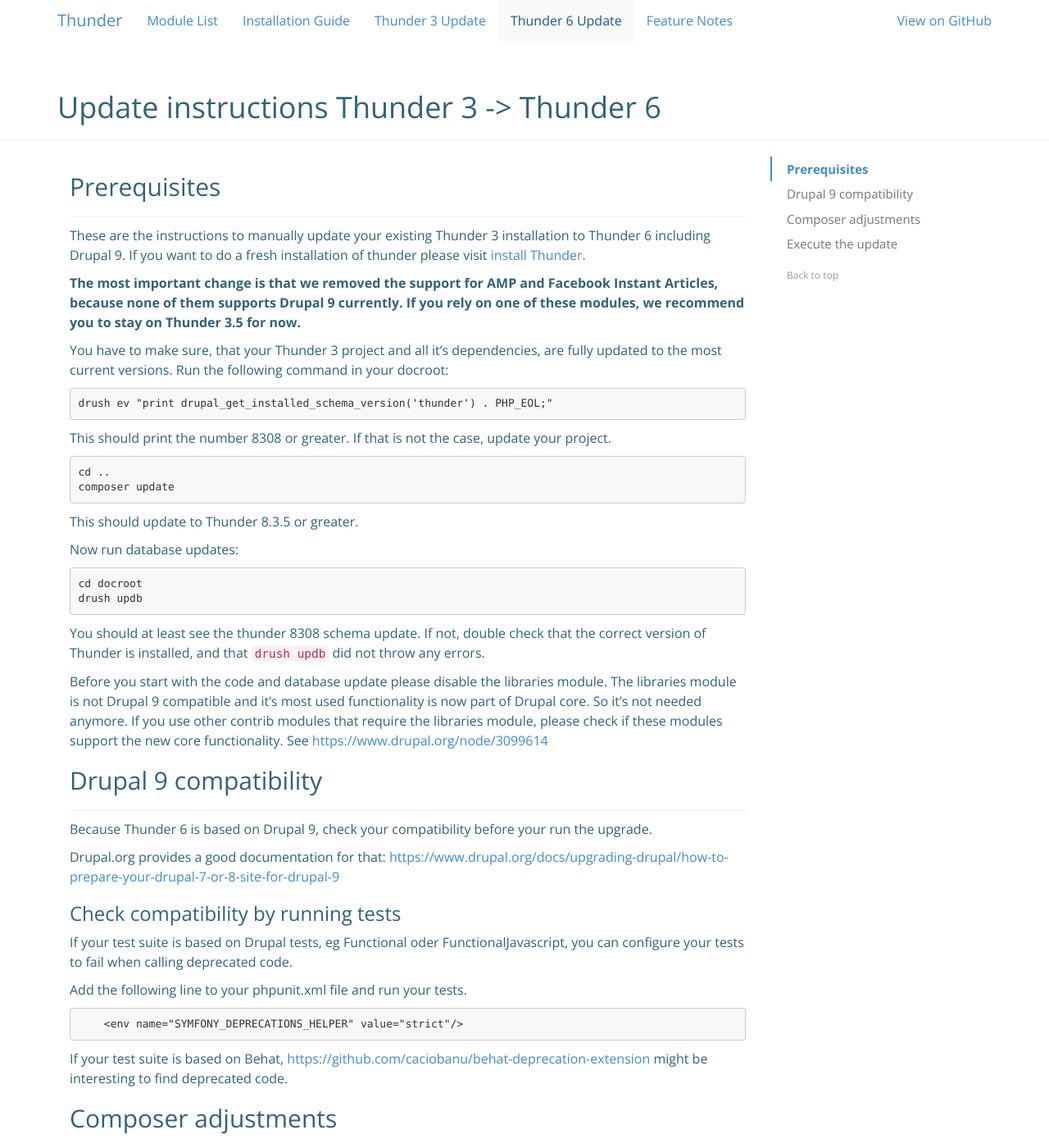
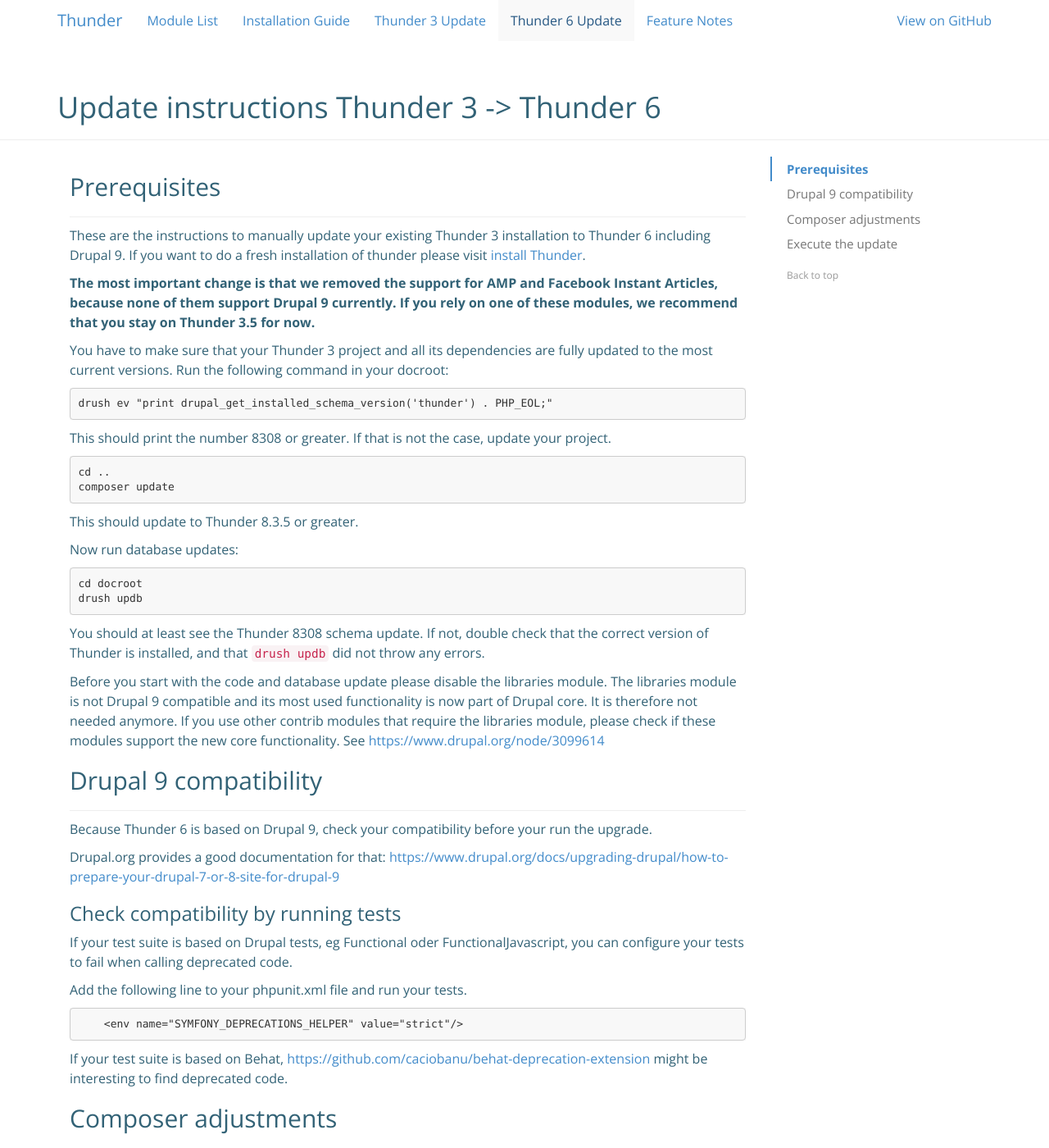
Before and after one commit to thunder/thunder-documentation, a Jekyll site: the page built from update-3-to-6.md, in a window 1280 px wide and 1400 px high. Shown: the whole window at 82% size. Built offline with Jekyll 4.4.1, drawn with Linux system fonts in a browser that asks for light colours; nearby versions of some CDN libraries; our own code applies the rules of GitHub Pages for plain Markdown files; comment, search, counter and statistics services are not loaded; the repository's description, which GitHub fills in, is left out.

Commit message:
Update prerequisites.md (#19)
Spellcheck

````diff
--- a/_includes/update36/prerequisites.md
+++ b/_includes/update36/prerequisites.md
@@ -1,8 +1,8 @@
 These are the instructions to manually update your existing Thunder 3 installation to Thunder 6 including Drupal 9. If you want to do a fresh installation of thunder please visit [install Thunder](https://thunder.github.io/thunder-documentation/quick-install).
 
-**The most important change is that we removed the support for AMP and Facebook Instant Articles, because none of them supports Drupal 9 currently. If you rely on one of these modules, we recommend you to stay on Thunder 3.5 for now.**
+**The most important change is that we removed the support for AMP and Facebook Instant Articles, because none of them support Drupal 9 currently. If you rely on one of these modules, we recommend that you stay on Thunder 3.5 for now.**
 
-You have to make sure, that your Thunder 3 project and all it's dependencies,
+You have to make sure that your Thunder 3 project and all its dependencies
 are fully updated to the most current versions. Run the following command in your docroot:
 
 ```
@@ -21,8 +21,8 @@ Now run database updates:
 cd docroot
 drush updb
 ```
-You should at least see the thunder 8308 schema update. If not, double check that the correct version of Thunder is installed, and that `drush updb` did not throw any errors.
+You should at least see the Thunder 8308 schema update. If not, double check that the correct version of Thunder is installed, and that `drush updb` did not throw any errors.
 
 Before you start with the code and database update please disable the libraries module. The libraries module is not Drupal 9 compatible and
-it's most used functionality is now part of Drupal core. So it's not needed anymore. If you use other contrib modules that require the libraries module, please check if these modules support the new core functionality.
+its most used functionality is now part of Drupal core. It is therefore not needed anymore. If you use other contrib modules that require the libraries module, please check if these modules support the new core functionality.
 See [https://www.drupal.org/node/3099614](https://www.drupal.org/node/3099614)
````
